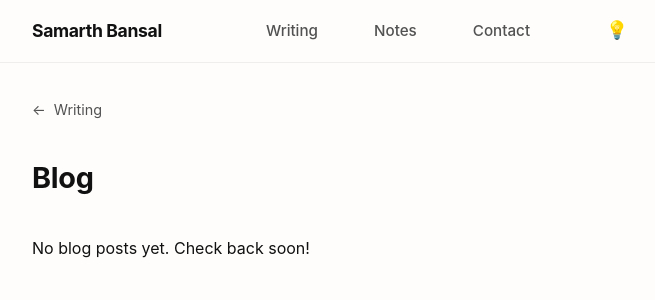
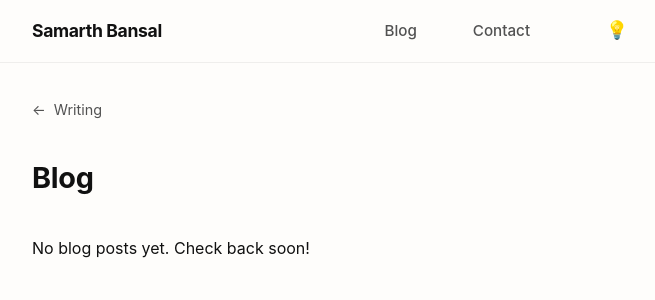
Before and after one commit to bansalsamarth/bansalsamarth.github.io, a Python web app: template templates/blog.html in a window 1280 px wide. Shown: the top 300 px of the page, without its empty margins (308-963 px from the left). Run offline with Jinja, Linux system fonts and the light colour scheme; the template is opened without the code that fills it, so the values that code supplies are empty.

Commit message:
Simplify navigation for deploy - blog-only version
- Remove Writing, Notes links from navigation
- Keep only Blog and Contact for initial deployment
- Complete codebase preserved in main branch

🤖 Generated with [Claude Code](https://claude.ai/code)

Co-Authored-By: Claude <noreply@anthropic.com>

```diff
--- a/templates/base.html
+++ b/templates/base.html
@@ -305,6 +305,11 @@
             font-weight: 400;
         }
 
+        .date-accent {
+            color: var(--link-color);
+            margin-right: 0.5rem;
+        }
+
         .post-content {
             font-size: 1.05rem;
             font-weight: 400;
@@ -600,8 +605,7 @@
         <div class="navbar-container">
             <a href="/" class="navbar-brand">Samarth Bansal</a>
             <nav class="navbar-nav">
-                <a href="/writing/">Writing</a>
-                <a href="/micro/">Notes</a>
+                <a href="/blog/">Blog</a>
                 <a href="/contact/">Contact</a>
                 <button class="theme-toggle" id="theme-toggle" aria-label="Toggle dark mode">
                     <span class="theme-icon">💡</span>
```
